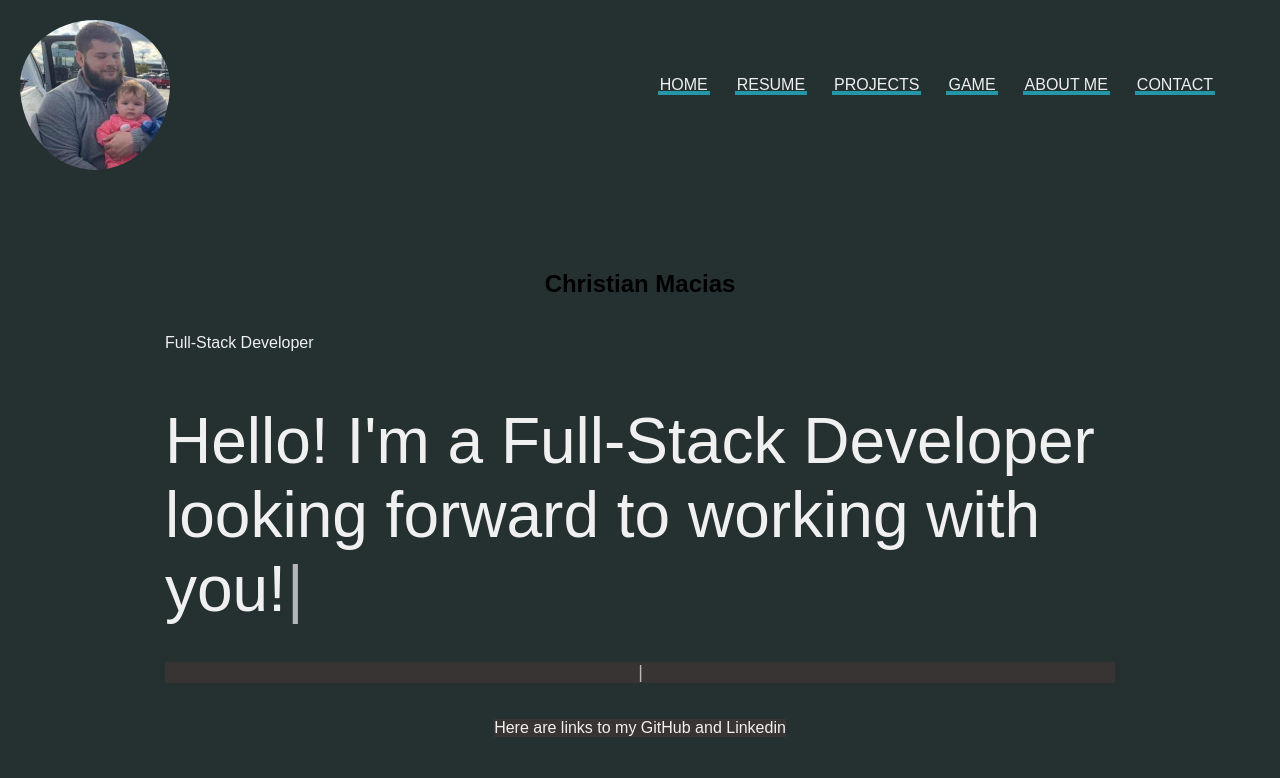
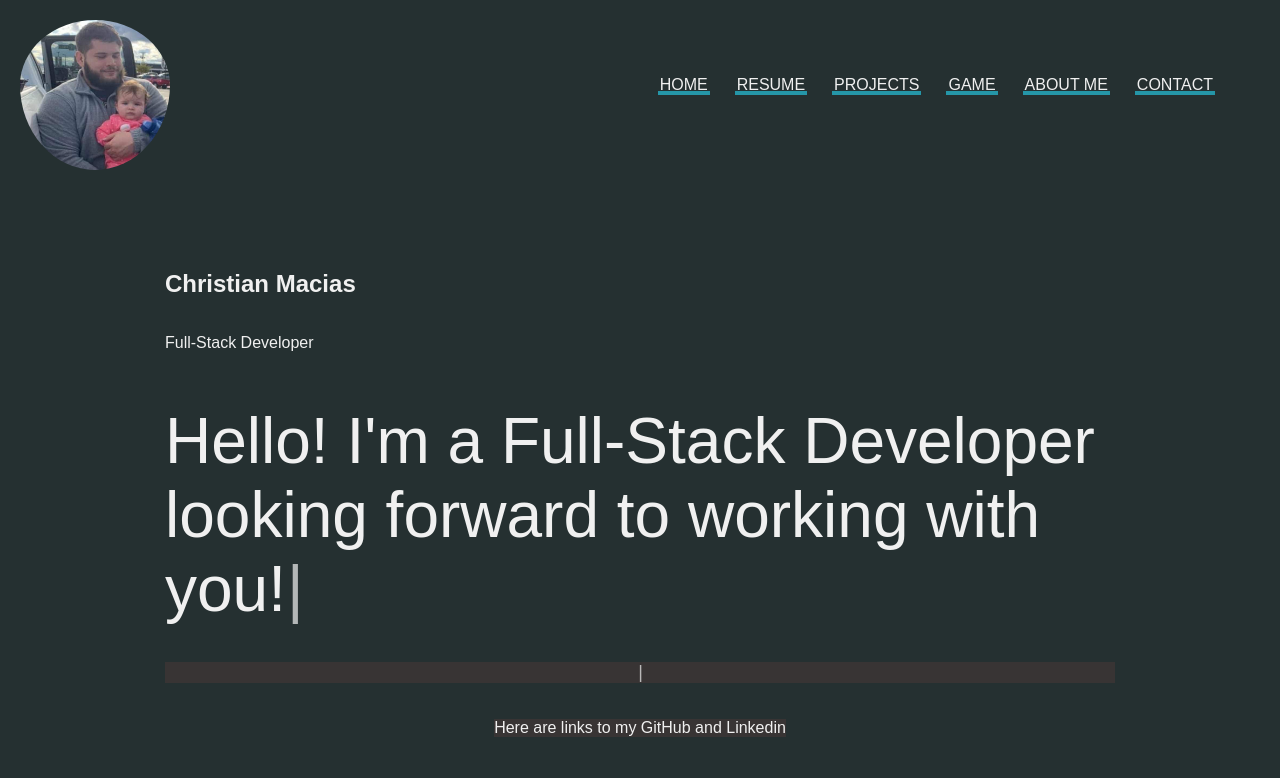
Before and after one commit to cmacias56/my-new-portfolio, a React (Create React App) app: page / in a window 1280 px wide. Shown: the top 778 px of the page. Built offline with nearby package versions, Linux system fonts and the light colour scheme; what repopup would draw is missing.

Commit message:
fixed home name tag

```diff
--- a/src/Sections/Home.js
+++ b/src/Sections/Home.js
@@ -9,9 +9,9 @@ function Home() {
 
     <section className='page-container'>
         <div className='home-container'>
-            <div className='name'><h1 >Christian Macias</h1>
+            <h2>Christian Macias</h2>
             <p>Full-Stack Developer</p>
-            </div>
+            {/* </div> */}
             <br/>
             <br/>
 
--- a/src/Stylesheets/Home.css
+++ b/src/Stylesheets/Home.css
@@ -252,11 +252,15 @@
     display: flex;
     justify-content: center;
   }
-  /* .name {
-    display: flex;
+  h1{
+    color: #F0F0F0;
+  }
+  .name {
+    color: #F0F0F0;
+    /* display: flex; */
     text-align: left;
     flex-direction: column;
-    /* justify-content: center; */
+    /* justify-content: center;  */
     /* max-width: 950px; */
     /* margin-left: 92px; */
-  /* }  */
+   }
```
